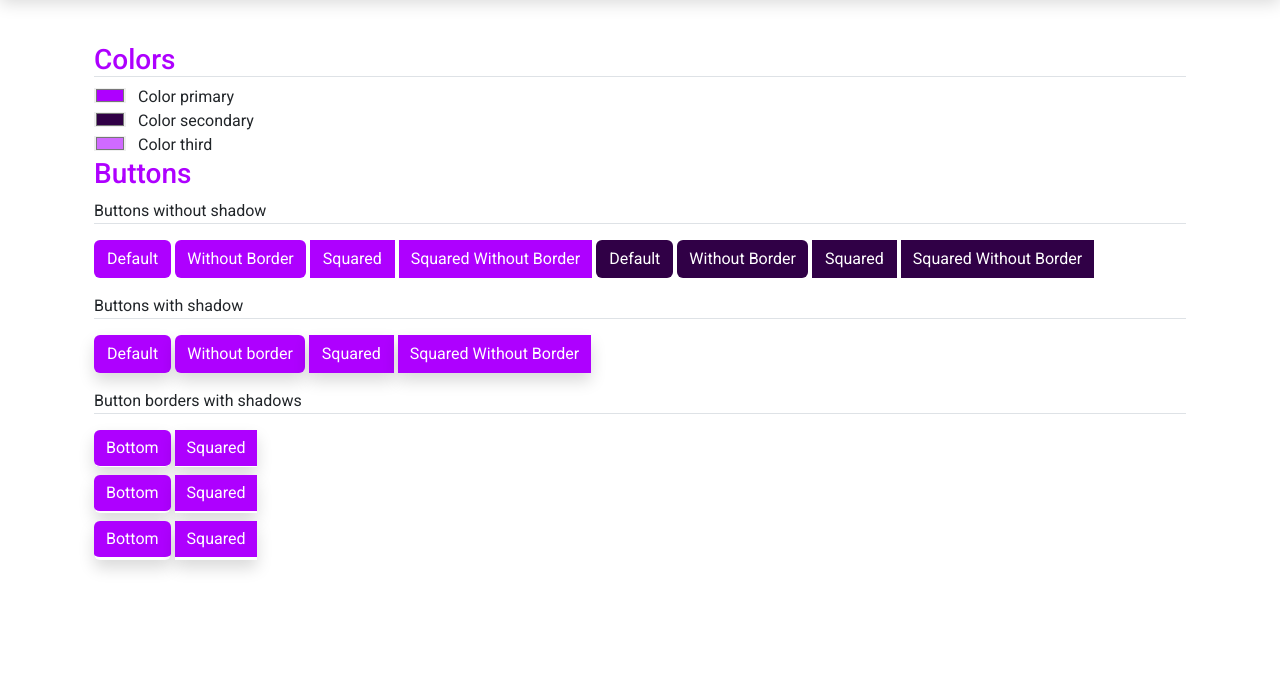
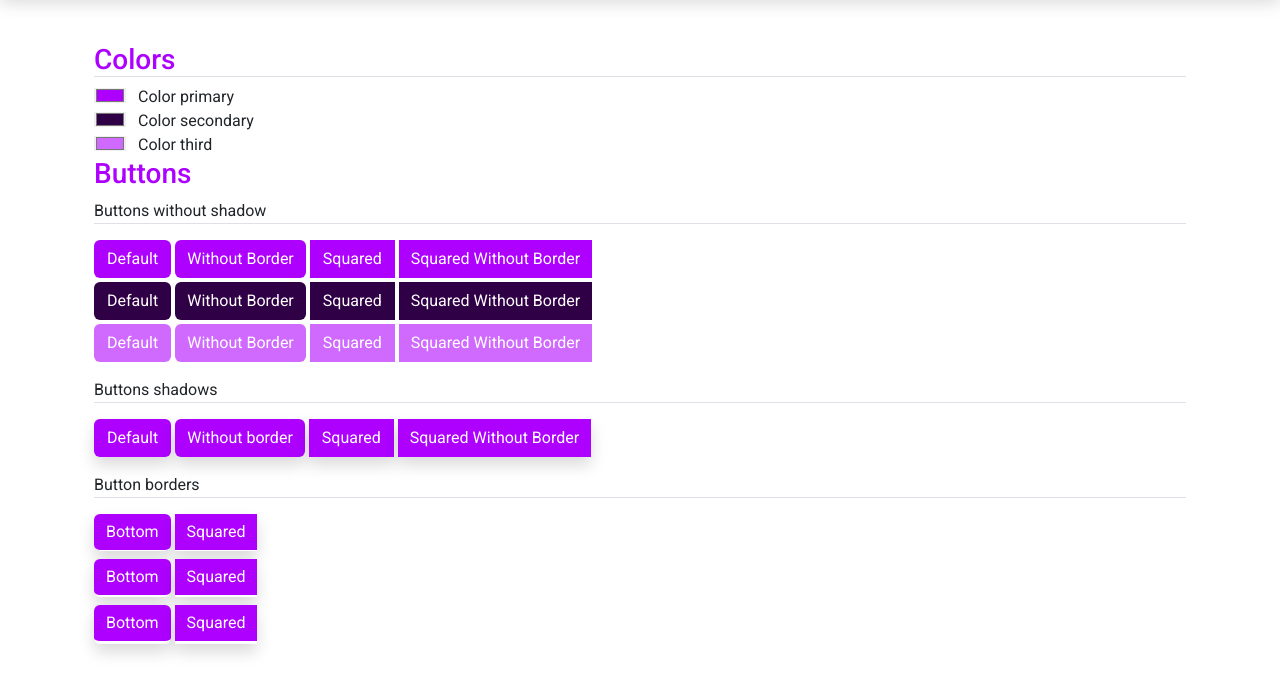
Before and after one commit to klaudiusmiskinis/bootstrap-owncss, a plain HTML site: page index.html in a window 1280 px wide. Shown: the part 71-764 px from the top of the page. Drawn offline with Linux system fonts and the light colour scheme.

Commit message:
Adding comments and more d-flex rows

```diff
--- a/index.html
+++ b/index.html
@@ -18,6 +18,7 @@
     <!-- CONTENT CONTAINER -->
     <div class="container px-4 py-5">
       <h3 class="text-color border-bottom">Colors</h3>
+      <!-- PRIMARY -->
       <div class="d-flex align-items-center">
         <div class="flex-shrink-0">
           <input
@@ -29,6 +30,7 @@
         </div>
         <div class="flex-grow-1 ms-1" id="primaryColor">Color primary</div>
       </div>
+      <!-- SECONDARY -->
       <div class="d-flex align-items-center">
         <div class="flex-shrink-0">
           <input
@@ -40,6 +42,7 @@
         </div>
         <div class="flex-grow-1 ms-1" id="secondaryColor">Color secondary</div>
       </div>
+      <!-- THIRD -->
       <div class="d-flex align-items-center">
         <div class="flex-shrink-0">
           <input
@@ -51,18 +54,21 @@
         </div>
         <div class="flex-grow-1 ms-1" id="thirdColor">Color third</div>
       </div>
-
       <!-- TITLE -->
       <h3 class="text-color">Buttons</h3>
       <!-- SUBTITLE -->
       <p class="border-bottom">Buttons without shadow</p>
-      <div class="d-flex gap-1 mb-3">
+      <!-- PRIMARY COLOR BUTTONS -->
+      <div class="d-flex gap-1 mb-1">
         <button class="btn btn-color">Default</button>
         <button class="btn btn-color border-0">Without Border</button>
         <button class="btn btn-color rounded-0">Squared</button>
         <button class="btn btn-color rounded-0 border-0">
           Squared Without Border
         </button>
+      </div>
+      <!-- SECONDARY COLOR BUTTONS -->
+      <div class="d-flex gap-1 mb-1">
         <button class="btn btn-secolor">Default</button>
         <button class="btn btn-secolor border-0">Without Border</button>
         <button class="btn btn-secolor rounded-0">Squared</button>
@@ -70,8 +76,17 @@
           Squared Without Border
         </button>
       </div>
-      <!-- SUBTITLE -->
-      <p class="border-bottom">Buttons with shadow</p>
+      <!-- THIRD COLOR BUTTONS -->
+      <div class="d-flex gap-1 mb-3">
+        <button class="btn btn-thcolor">Default</button>
+        <button class="btn btn-thcolor border-0">Without Border</button>
+        <button class="btn btn-thcolor rounded-0">Squared</button>
+        <button class="btn btn-thcolor rounded-0 border-0">
+          Squared Without Border
+        </button>
+      </div>
+      <!-- SHADOWs -->
+      <p class="border-bottom">Buttons shadows</p>
       <div class="d-flex gap-1 mb-3">
         <button class="btn btn-color shadow">Default</button>
         <button class="btn btn-color shadow border-0">Without border</button>
@@ -81,11 +96,10 @@
         </button>
       </div>
       <!-- SUBTITLE -->
-      <p class="border-bottom">Button borders with shadows</p>
+      <p class="border-bottom">Button borders</p>
       <div class="d-flex gap-1">
         <button class="btn btn-color shadow border-0 b1-bottom border-color">
           Bottom
-        </button>
         </button>
         <button class="btn btn-color shadow rounded-0 border-0 b1-bottom">
           Squared
```
